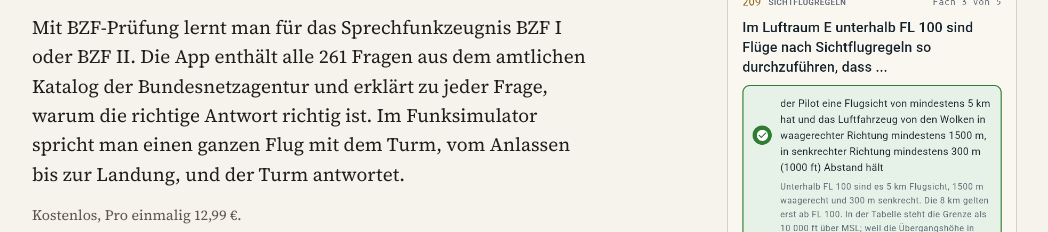
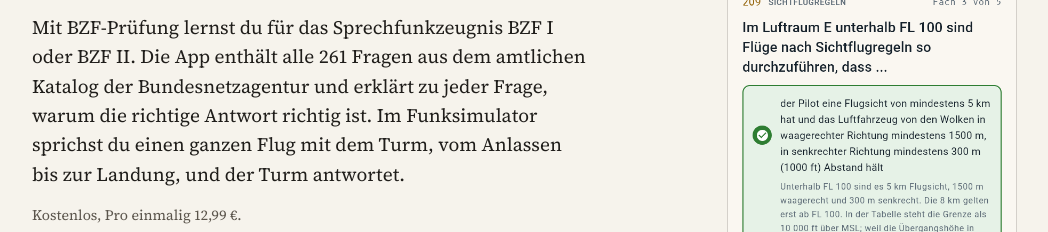
Before and after one commit to tobkum/tobiaskummer.de, a plain HTML site: page index.html in a window 1280 px wide. Shown: the part 312-544 px from the top of the page, without its empty margins (116-1164 px from the left). Drawn offline with Linux system fonts and the light colour scheme.

Commit message:
Startseite: BZF-Prüfung in der du-Form
Claude-Session: https://claude.ai/code/session_01PdJMMT9szJf8SMZzD5fEiG

```diff
--- a/index.html
+++ b/index.html
@@ -91,7 +91,7 @@
           <img class="symbol" src="/bzf-pruefung/bilder/symbol-512.png" width="512" height="512" alt="">
           <h2 id="bzf"><a href="/bzf-pruefung/">BZF-Prüfung</a></h2>
         </header>
-        <p>Mit BZF-Prüfung lernt man für das Sprechfunkzeugnis BZF I oder BZF II. Die App enthält alle 261 Fragen aus dem amtlichen Katalog der Bundesnetzagentur und erklärt zu jeder Frage, warum die richtige Antwort richtig ist. Im Funksimulator spricht man einen ganzen Flug mit dem Turm, vom Anlassen bis zur Landung, und der Turm antwortet.</p>
+        <p>Mit BZF-Prüfung lernst du für das Sprechfunkzeugnis BZF I oder BZF II. Die App enthält alle 261 Fragen aus dem amtlichen Katalog der Bundesnetzagentur und erklärt zu jeder Frage, warum die richtige Antwort richtig ist. Im Funksimulator sprichst du einen ganzen Flug mit dem Turm, vom Anlassen bis zur Landung, und der Turm antwortet.</p>
         <p class="klein">Kostenlos, Pro einmalig 12,99 €.</p>
       </div>
       <figure class="bild"><picture><source srcset="/bzf-pruefung/bilder/02-uebung-lang-richtig-dunkel.png" media="(prefers-color-scheme: dark)"><img src="/bzf-pruefung/bilder/03-fragen-erklaerung.png" width="540" height="960" alt="Bildschirm der App: Frage 209 zu den Sichtflugregeln, die richtige Antwort grün markiert und darunter erklärt, danach ein Merksatz zu den Abständen von den Wolken."></picture></figure>
```
